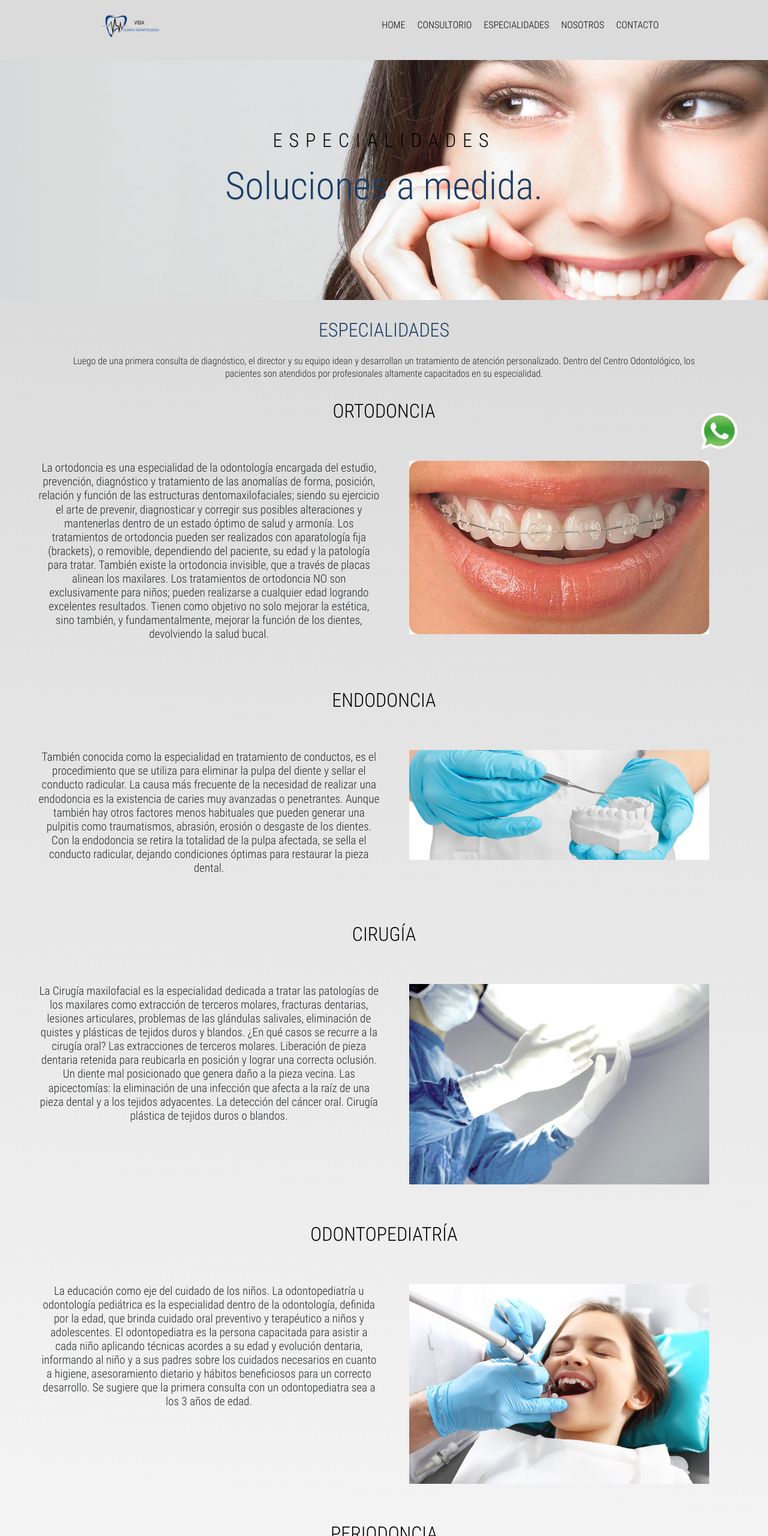
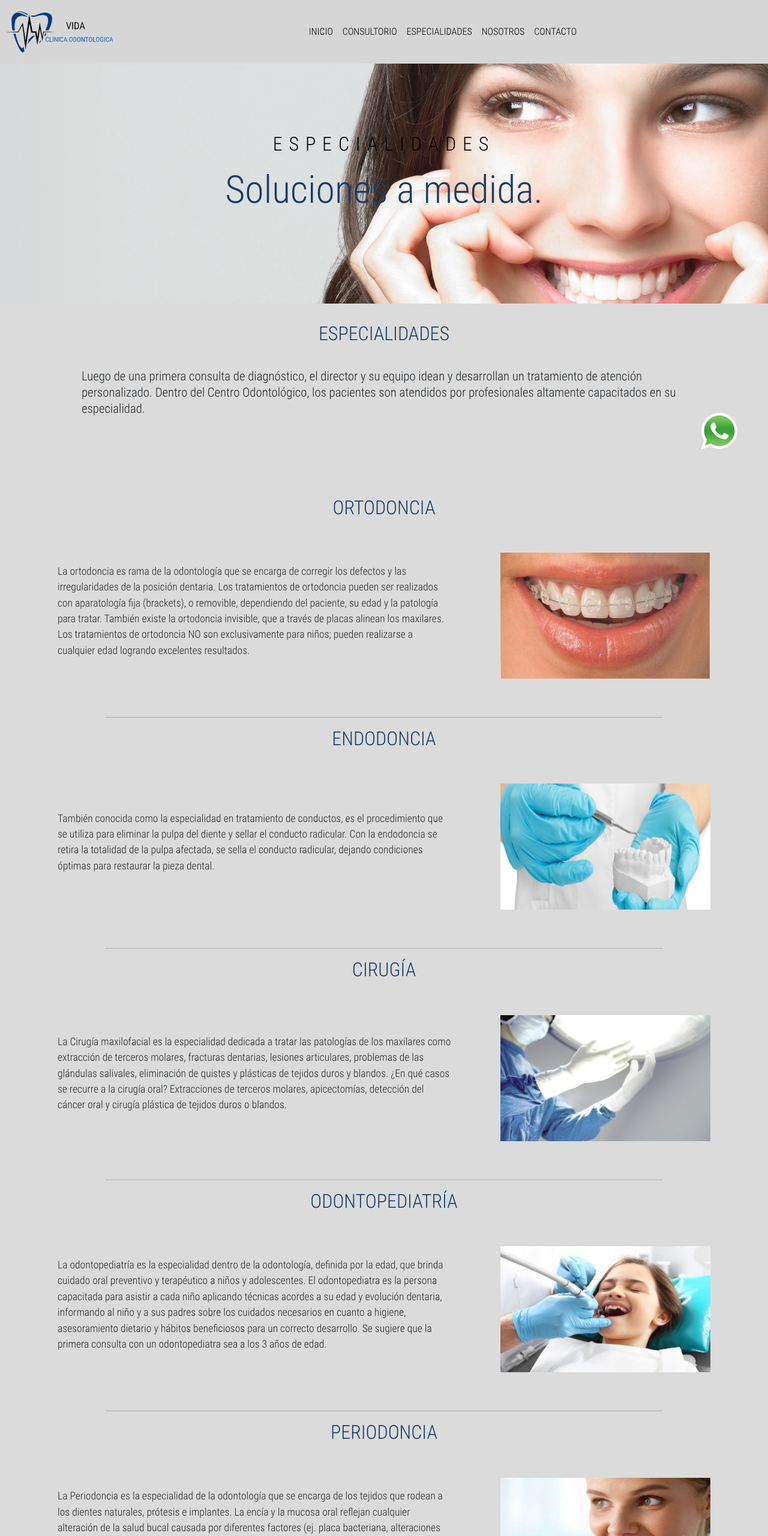
Before and after one commit to victoriavita/clinica-odontologica-Vida, a website: page especialidades.html in a window 1280 px wide. Shown: the top 2560 px of the page at 60% size. Drawn offline with nearby package versions, Linux system fonts and the light colour scheme.

Commit message:
cambios en img, especialidades, etiquetas

```diff
--- a/especialidades.html
+++ b/especialidades.html
@@ -14,40 +14,62 @@
     />
     <link rel="shourtcut icon" href="./img/faviconnuevo.png" />
     <link rel="stylesheet" href="./css/style.css" />
-
+      <!-- CSS only -->
+      <link
+      href="https://cdn.jsdelivr.net/npm/bootstrap@5.2.2/dist/css/bootstrap.min.css"
+      rel="stylesheet"
+      integrity="sha384-Zenh87qX5JnK2Jl0vWa8Ck2rdkQ2Bzep5IDxbcnCeuOxjzrPF/et3URy9Bv1WTRi"
+      crossorigin="anonymous"
+    />
     <title>Especialidades - Clinica Odontologica Vida</title>
 
   </head>
   <body>
-
-    <header id="headermain"  class="main__header">
-      <a href="./index.html">
-        <img src="./img/logo-sinfondo.png" alt="logo" width="100" height="100" />
-      </a>
-      <!-- incio menu de navegacion -->
-      <nav >
-
-        <ul class="main__header__nav">
-          <li>
-            <a  href="./index.html">HOME</a>
+      <!-- inicio nav bar -->
+      <nav class="navbar navbar-expand-lg" style="background-color: #d6d6d7">
+        <div class="container-fluid">
+          <a class="navbar-brand" href="./index.html"
+            ><img
+              src="./img/logo-sinfondogrande.png"
+              alt="logo"
+              width="180"
+              height="80"
+          /></a>
+          <button
+            class="navbar-toggler"
+            type="button"
+            data-bs-toggle="collapse"
+            data-bs-target="#navbarSupportedContent"
+            aria-controls="navbarSupportedContent"
+            aria-expanded="false"
+            aria-label="Toggle navigation"
+          >
+            <span class="navbar-toggler-icon"></span>
+          </button>
+          <div class="collapse navbar-collapse" id="navbarSupportedContent">
+            <ul class="navbar-nav ms-3 me-auto mb-2 mb-lg-0 m-lg-auto">
+              <li class="nav-item">
+                <a class="nav-link" href="./index.html">INICIO</a>
               </li>
-          <li>
-            <a    href="./consultorio.html">CONSULTORIO</a>
+              <li class="nav-item">
+                <a class="nav-link" href="./consultorio.html">CONSULTORIO</a>
               </li>
-          <li>
-            <a   href="./especialidades.html">ESPECIALIDADES</a>
-
+              <li class="nav-item">
+                <a class="nav-link" href="./especialidades.html"
+                  >ESPECIALIDADES</a
+                >
               </li>
-          <li>
-            <a   href="./nosotros.html">NOSOTROS</a>
+              <li class="nav-item">
+                <a class="nav-link" href="./nosotros.html">NOSOTROS</a>
               </li>
-          <li>
-            <a  href="./contacto.html">CONTACTO</a>
+              <li class="nav-item">
+                <a class="nav-link" href="./contacto.html">CONTACTO</a>
               </li>
             </ul>
+          </div>
+        </div>
       </nav>
-      <!-- fin menu de navegacion -->
-    </header>
+      <!-- fin nav bar -->
     <!-- inicio de whatsapp -->
     <div class="whatsapp">
       <a
@@ -66,115 +88,121 @@
         </div>
       </main>
       <!-- fin de parallax especialidades -->
+  <section class="especialidades__fondo">
 
       <!-- inicio de informacion de especialidades -->
-      <div class="our__specialty">
         <div class="especialidades__principal">
           <h2>ESPECIALIDADES</h2>
           <p class="especialidades__descripcion">Luego de una primera consulta de diagnóstico, el director y su equipo idean y desarrollan un tratamiento de atención personalizado. Dentro del Centro Odontológico, los pacientes son atendidos por profesionales altamente capacitados en su especialidad.</p>
         </div>
         <!-- fin de informacion de especialidades -->
-      <div class="especialidades__principal__p">
+<div class="informacion__especialidades">
       <!-- inicio especialidad ortodoncia -->
       <form action="" id="ortodoncia"></form> <h3 class="titulo__especialidad">ORTODONCIA</h3>
-        <div class="especialidad__ort">
-      <p class="desc">La ortodoncia es una especialidad de la odontología encargada del estudio, prevención, diagnóstico y tratamiento de las anomalías de forma, posición, relación y función de las estructuras dentomaxilofaciales; siendo su ejercicio el arte de prevenir, diagnosticar y corregir sus posibles alteraciones y mantenerlas dentro de un estado óptimo de salud y armonía.
+      <div class="especialidad__general">
+        <div class="especialidad__general__a">
+      <p>La ortodoncia es rama de la odontología que se encarga de corregir los defectos y las irregularidades de la posición dentaria.
     Los tratamientos de ortodoncia pueden ser realizados con aparatología fija (brackets), o removible, dependiendo del paciente, su edad y la patología para tratar.
 También existe la ortodoncia invisible, que a través de placas alinean los maxilares.
-Los tratamientos de ortodoncia NO son exclusivamente para niños; pueden realizarse a cualquier edad logrando excelentes resultados. Tienen como objetivo no solo mejorar la estética, sino también, y fundamentalmente, mejorar la función de los dientes, devolviendo la salud bucal.</p>
-    <div class="posicion__especilidad imge01">
-      <img class="our__medida__especialidad" src="./img/ortodoncia2.jpg" alt="ortodoncia" >
+Los tratamientos de ortodoncia NO son exclusivamente para niños; pueden realizarse a cualquier edad logrando excelentes resultados.</p>
+      <div>
+      <img class="imagen__general" src="./img/ortodonciaespecialidad.jpg" alt="ortodoncia" >
+      </div>
     </div>
 </div>
 <!-- fin especialidad ortodoncia -->
-
+<hr class="separador">
       <!-- inicio especialidad endodoncia -->
     <form action="" id="endodoncia"></form> <h3 class="titulo__especialidad">ENDODONCIA</h3>
-<div class="especialidad__endo">
-<p class="desc">También conocida como la especialidad en tratamiento de conductos, es el procedimiento que se utiliza para eliminar la pulpa del diente y sellar el conducto radicular.
-La causa más frecuente de la necesidad de realizar una endodoncia es la existencia de caries muy avanzadas o penetrantes. Aunque también hay otros factores menos habituales que pueden generar una pulpitis como traumatismos, abrasión, erosión o desgaste de los dientes.
+      <div class="especialidad__general">
+        <div class="especialidad__general__a">
+      <p>También conocida como la especialidad en tratamiento de conductos, es el procedimiento que se utiliza para eliminar la pulpa del diente y sellar el conducto radicular.
       Con la endodoncia se retira la totalidad de la pulpa afectada, se sella el conducto radicular, dejando condiciones óptimas para restaurar la pieza dental. </p>
-<div class="posicion__especialidad imge02">
-  <img class="our__medida__especialidad" src="./img/endodoncia2.jpg" alt="endodoncia">
+      <div>
+        <img class="imagen__general" src="./img/endodoncia2especialidad.jpg" alt="endodoncia">
+      </div>
         </div>
       </div>
 <!-- fin especialidad endodoncia -->
-
+<hr class="separador">
 <!-- inicio especialidad cirugia -->
 <form action="" id="cirugia"></form><h3 class="titulo__especialidad">CIRUGÍA</h3>
-<div class="especialidad__ciru">
-<p class="desc">La Cirugía maxilofacial es la especialidad dedicada a tratar las patologías de los maxilares como extracción de terceros molares, fracturas dentarias, lesiones articulares, problemas de las glándulas salivales, eliminación de quistes y plásticas de tejidos duros y blandos.
-¿En qué casos se recurre a la cirugía oral?
-Las extracciones de terceros molares.
-  Liberación de pieza dentaria retenida para reubicarla en posición y lograr una correcta oclusión.
-  Un diente mal posicionado que genera daño a la pieza vecina.
-  Las apicectomías: la eliminación de una infección que afecta a la raíz de una pieza dental y a los tejidos adyacentes.
-  La detección del cáncer oral.
-  Cirugía plástica de tejidos duros o blandos.</p>
-  <div class="posicion__especialidad imge03">
-    <img class="our__medida__especialidad" src="./img/cirugia2.jpg" alt="cirugia" >
+<div class="especialidad__general">
+  <div class="especialidad__general__a">
+      <p>La Cirugía maxilofacial es la especialidad dedicada a tratar las patologías de los maxilares como extracción de terceros molares, fracturas dentarias, lesiones articulares, problemas de las glándulas salivales, eliminación de quistes y plásticas de tejidos duros y blandos.
+      ¿En qué casos se recurre a la cirugía oral? Extracciones de terceros molares, apicectomías, detección del cáncer oral y cirugía plástica de tejidos duros o blandos.</p>
+        <div>
+          <img class="imagen__general" src="./img/cirugia2especialidad.jpg" alt="cirugia" >
+        </div>
   </div>
 </div>
 <!-- fin especialidad cirugia -->
-
+<hr class="separador">
 <!-- inicio especialidad odontopediatria -->
 <form action="" id="odontopediatria"></form> <h3 class="titulo__especialidad">ODONTOPEDIATRÍA</h3>
-<div class="especialidad__odonto">
-<p class="desc">La educación como eje del cuidado de los niños.
-La odontopediatría u odontología pediátrica es la especialidad dentro de la odontología, definida por la edad, que brinda cuidado oral preventivo y terapéutico a niños y adolescentes.
+<div class="especialidad__general">
+  <div class="especialidad__general__a">
+    <p>La odontopediatría es la especialidad dentro de la odontología, definida por la edad, que brinda cuidado oral preventivo y terapéutico a niños y adolescentes.
       El odontopediatra es la persona capacitada para asistir a cada niño aplicando técnicas acordes a su edad y evolución dentaria, informando al niño y a sus padres sobre los cuidados necesarios en cuanto a higiene, asesoramiento dietario y hábitos beneficiosos para un correcto desarrollo.
       Se sugiere que la primera consulta con un odontopediatra sea a los 3 años de edad.</p>
-<div class="posicion__especialidad imge04">
-  <img class="our__medida__especialidad" src="./img/odontopediatria2.jpg" alt="odontopediatria" >
+      <div>
+        <img class="imagen__general" src="./img/odontopediatria2especialidad.jpg" alt="odontopediatria" >
+      </div>
   </div>
 </div>
 <!-- fin especialidad odontopediatria -->
-
-<!-- inicio especialidad endodoncia -->
+<hr class="separador">
+<!-- inicio especialidad periodoncia -->
 <form action="" id="periodoncia"></form> <h3 class="titulo__especialidad">PERIODONCIA</h3>
-<div class="especialidad__perio">
-<p class="desc">El cuidado de las encías y de los tejidos peridentarios.
-La Periodoncia es la especialidad de la odontología que se encarga de los tejidos que rodean a los dientes naturales, prótesis e implantes.
+<div class="especialidad__general">
+  <div class="especialidad__general__a">
+    <p>La Periodoncia es la especialidad de la odontología que se encarga de los tejidos que rodean a los dientes naturales, prótesis e implantes.
       La encía y la mucosa oral reflejan cualquier alteración de la salud bucal causada por diferentes factores (ej. placa bacteriana, alteraciones sistémicas) con sangrado o cambios en su forma o tamaño.
-El especialista se encarga de devolver la salud a través de la atención personalizada y la enseñanza de los cuidados a estos tejidos, para mantenerlos sanos a lo largo del tiempo y asegurar un tratamiento integral exitoso.
-</p>
-<div class="posicion__especialidad imge05">
-  <img class="our__medida__especialidad" src="./img/periodoncia2.jpg" alt="periodoncia" >
+      El especialista se encarga de devolver la salud a través de la atención personalizada y la enseñanza de los cuidados a estos tejidos.</p>
+      <div>
+        <img class="imagen__general" src="./img/periodoncia2especialidad.jpg" alt="periodoncia" >
+      </div>
   </div>
 </div>
 <!-- fin de especialidad endodoncia -->
-
+<hr class="separador">
 <!-- inicio de especialidad blanqueamiento -->
 <form action="" id="blanqueamiento"></form> <h3 class="titulo__especialidad">BLANQUEAMIENTO</h3>
-<div class="especialidad__blanq">
-<p class="desc">El blanqueamiento dental es un procedimiento odontológico cosmético que se ofrece a aquellos pacientes que están disconformes con el color de sus dientes.
+<div class="especialidad__general">
+  <div class="especialidad__general__a">
+    <p>El blanqueamiento dental es un procedimiento odontológico cosmético que se ofrece a aquellos pacientes que están disconformes con el color de sus dientes.
       Es un proceso no invasivo y conservador de la estructuras dentarias, que no provoca daño alguno al esmalte dentario.
-Consiste en la aplicación de un agente blanqueador, que mediante una luz fría de alta intensidad provoca la oxigenación del esmalte, logrando así el cambio de coloración.
-Puede realizarse tanto en la consulta como en el propio domicilio, siempre previa revisión y siguiendo las pautas recomendadas por el odontólogo. Ambos tipos de blanqueamiento dental pueden combinarse, para conseguir así el resultado deseado de manera más rápida.</p>
-<div class="posicion__especialidad imge06">
-  <img class="our__medida__especialidad" src="./img/blanqueamiento2.jpg" alt="blanqueamiento" >
+      Puede realizarse tanto en la consulta como en el propio domicilio.</p>
+      <div>
+        <img class="imagen__general" src="./img/blanqueamiento2especialidad.jpg" alt="blanqueamiento" >
+      </div>
   </div>
 </div>
 <!-- fin de informacion de especialidades -->
-
-
 </div>
-
-</div>
-    </header>
-    <!-- inicio de footer -->
+  </section>
+    <!-- incio de footer -->
     <footer class="main__footer">
       <img src="./img/logo-sinfondo.png" alt="logo" width="150" height="150" />
-      <nav class="main__footer__sub">
-        <h4><p>¿Dónde encontrarnos?</p></h4>
+      <img src="./img/logosfootersinfondo.png" alt="logo insta face whatsapp">
+      <div class="main__footer__sub">
+        <h4 class="main__footer__sub__titulo">¿Dónde encontrarnos?</h4>
+          <div class="main__footer__sub__info">
             <p>RECOLETA</p>
             <p>Paraguay 2085</p>
             <p>Buenos Aires - Argentina</p>
             <p>WhatsApp: +54 9 11 5450-6078</p>
-        <h4><p>Horario de atención</p></h4>
+            <h4>Horario de atención</h4>
             <p>Lunes a Viernes de 9hs a 20hs</p>
-      </nav>
+          </div>
+      </div>
     </footer>
     <!-- fin de footer -->
+        <!-- JavaScript Bundle with Popper -->
+        <script
+        src="https://cdn.jsdelivr.net/npm/bootstrap@5.2.2/dist/js/bootstrap.bundle.min.js"
+        integrity="sha384-OERcA2EqjJCMA+/3y+gxIOqMEjwtxJY7qPCqsdltbNJuaOe923+mo//f6V8Qbsw3"
+        crossorigin="anonymous"
+      ></script>
   </body>
 </html>
--- a/scss/pages/_especialidades.scss
+++ b/scss/pages/_especialidades.scss
@@ -1,3 +1,4 @@
+// inicio de parallax
 .main__principal__especialidades {
     background-image: url(../img/parallax-especialidades.jpg);
     color: black;
@@ -30,26 +31,66 @@
       color: #193c67;
     }
   }
+  // fin de parallax
+  // inicio de fondo section
+  .especialidades__fondo{
+    background-color: rgb(219, 219, 219);
+    width: 100vw;
+     }
+  // } fin de fondo
+  // inicio informacion especialidades
   .especialidades__principal {
     padding: 1rem;
     padding-bottom: 2rem;
     line-height: 1.3;
-    &__p{
-      line-height: 1.2;
+  }
+  .especialidades__descripcion{
+    margin: 1rem;
+  }
+  .informacion__especialidades{
+    padding: 0 2rem 2rem;
+  }
+  .titulo__especialidad {
+    color: #193c67;
     text-align: center;
-      margin-bottom: 2rem;
+    font-size: 1.7rem;
+  }
+  .especialidad__general{
+    display: flex;
+    &__a{
+      display: flex;
+      flex-direction: column;
+      gap: 2rem;
+      align-items: center;
     }
   }
-  .our__medida__especialidad {
-    width: 100vw;
+  // fin de informacion especialidades
+  // inicio de separador hr
+  .separador{
+    margin-top: 2rem;
   }
-  .titulo__especialidad {
-    text-align: center;
+  // fin de separador hr
+  // inicio de imagenes especilidad
+  .imagen__general{
+    width: 80vw;
   }
-  .desc{
-    margin-bottom: 1rem;
+  @media (min-width: 768px){
+    // incio de informacion especialidades
+    .especialidades__descripcion{
+      padding: 1rem;
+      font-size: 1.3rem;
+    }
+    .especialidad__general__a{
+        margin: 2rem;
+        font-size: 1.1rem;
+      }
+      // imagenes especialidad
+      .imagen__general{
+        width: auto;
+      }
   }
   @media (min-width: 992px){
+    // inicio de parallax
     .main__especialidades {
       background-color: rgba(28, 28, 28, 0.8);
       color: white;
@@ -75,98 +116,28 @@
         line-height: 1;
       }
     }
+    // fin de parallax
+    // inicio de informacion especialidades
     .especialidades__descripcion{
-        margin: 0em 5em 0em 5em;
-        text-align: center;
+      margin: 0em 5em 4em 5em;
+      text-align: left;
+    }
+    .informacion__especialidades{
+      padding: 0 3rem 2rem;
     }
     .titulo__especialidad{
       font-size: 2rem;
     }
-     .especialidad__ort{
-      display: grid;
-      grid-template-areas:
-      "desc imge01";
-      grid-template-rows: 1fr;
-      grid-template-columns: 1fr 1fr;
-      gap: 15px;
-      padding: 2rem;
-      margin: 2rem;
+    .especialidad__general__a{
+      flex-direction: row;
+      gap: 5rem;
+      margin: 3rem;
+      text-align: left;
+      font-size: 1.1rem;
     }
-     .desc{
-      grid-area: desc;
-      font-size: 1.2rem;
-      line-height: 1.2em;
+    // inicio de separador hr
+    .separador{
+    margin: 1rem 8rem;
     }
-     .imge01{
-      grid-area: imge01;
+    // fin de separador hr
     }
-     .especialidad__endo{
-      display: grid;
-      grid-template-areas:
-      "desc imge02";
-      grid-template-rows: 1fr;
-      grid-template-columns: 1fr 1fr;
-      gap: 15px;
-      padding: 2rem;
-      margin: 2rem;
-     }
-     .imge02{
-      grid-area: imge02;
-     }
-     .especialidad__ciru{
-      display: grid;
-      grid-template-areas:
-      "desc imge03";
-      grid-template-rows: 1fr;
-      grid-template-columns: 1fr 1fr;
-      gap: 15px;
-      padding: 2rem;
-      margin: 2rem;
-     }
-     .imge03{
-      grid-area: imge03;
-     }
-     .especialidad__odonto{
-      display: grid;
-      grid-template-areas:
-      "desc imge04";
-      grid-template-rows: 1fr;
-      grid-template-columns: 1fr 1fr;
-      gap: 15px;
-      padding: 2rem;
-      margin: 2rem;
-     }
-     .imge04{
-      grid-area: imge04;
-     }
-     .especialidad__perio{
-      display: grid;
-      grid-template-areas:
-      "desc imge05";
-      grid-template-rows: 1fr;
-      grid-template-columns: 1fr 1fr;
-      gap: 15px;
-      padding: 2rem;
-      margin: 2rem;
-     }
-     .imge05{
-      grid-area: imge05;
-     }
-     .especialidad__blanq{
-      display: grid;
-      grid-template-areas:
-      "desc imge06";
-      grid-template-rows: 1fr;
-      grid-template-columns: 1fr 1fr;
-      gap: 15px;
-      padding: 2rem;
-      margin: 2rem;
-     }
-     .imge06{
-      grid-area: imge06;
-     }
-      .our__medida__especialidad {
-        width: 500px;
-        height: auto;
-      }
-  }
```
Also changed, not shown: contacto.html (+1 -1 lines), css/style.css, img/blanqueamiento2.jpg (deleted), img/blanqueamiento2especialidad.jpg (added), img/cirugia2.jpg (deleted), img/cirugia2especialidad.jpg (added), img/clinicaodontologicacalle3.jpg (deleted), img/endodoncia2.jpg (deleted), img/endodoncia2especialidad.jpg (added), img/odontopediatria2.jpg (deleted), img/odontopediatria2especialidad.jpg (added), img/ortodoncia2.jpg (deleted), img/ortodonciaespecialidad.jpg (added), img/periodoncia2.jpg (deleted), 1 more files. Lines whose indentation alone changed are shown as unchanged.
